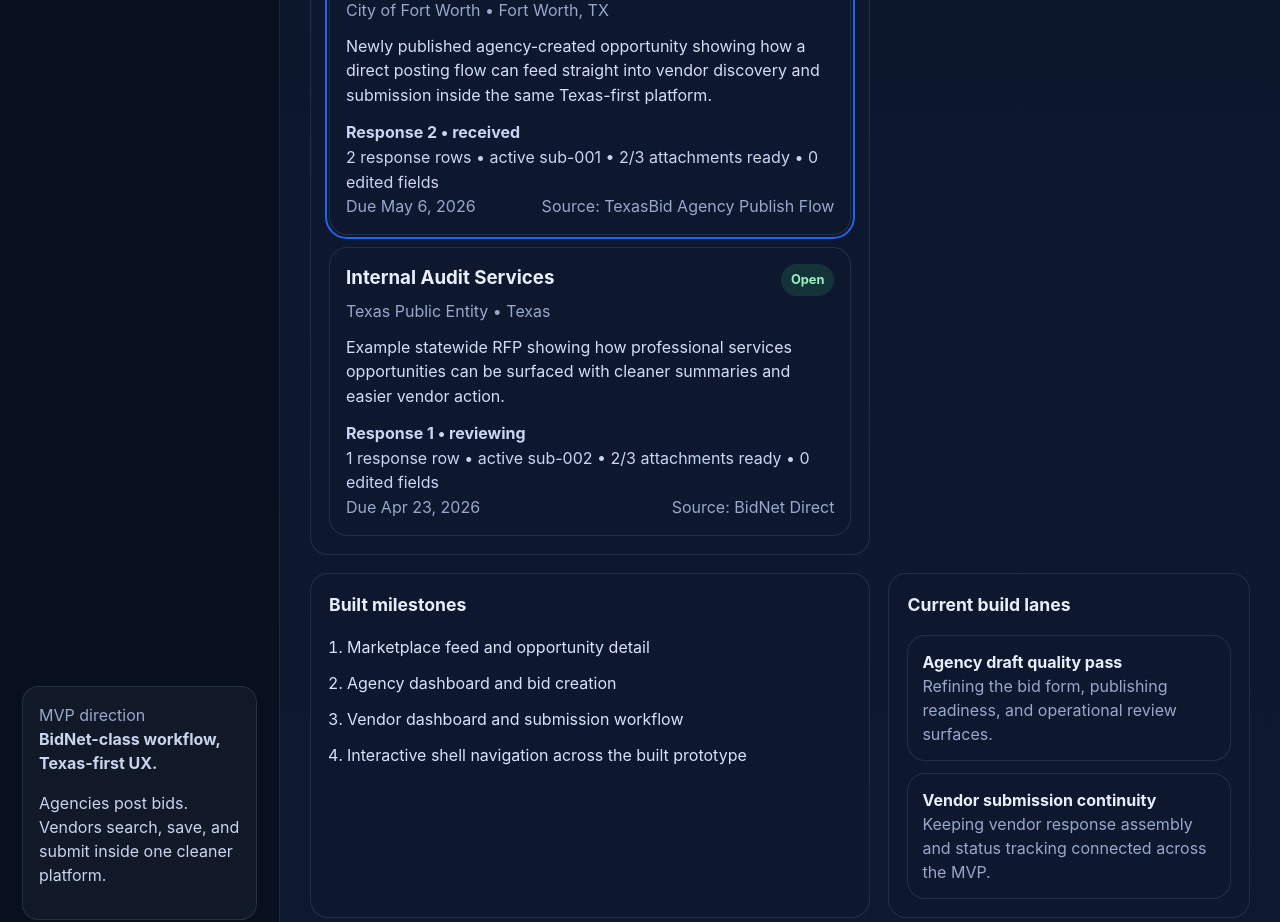
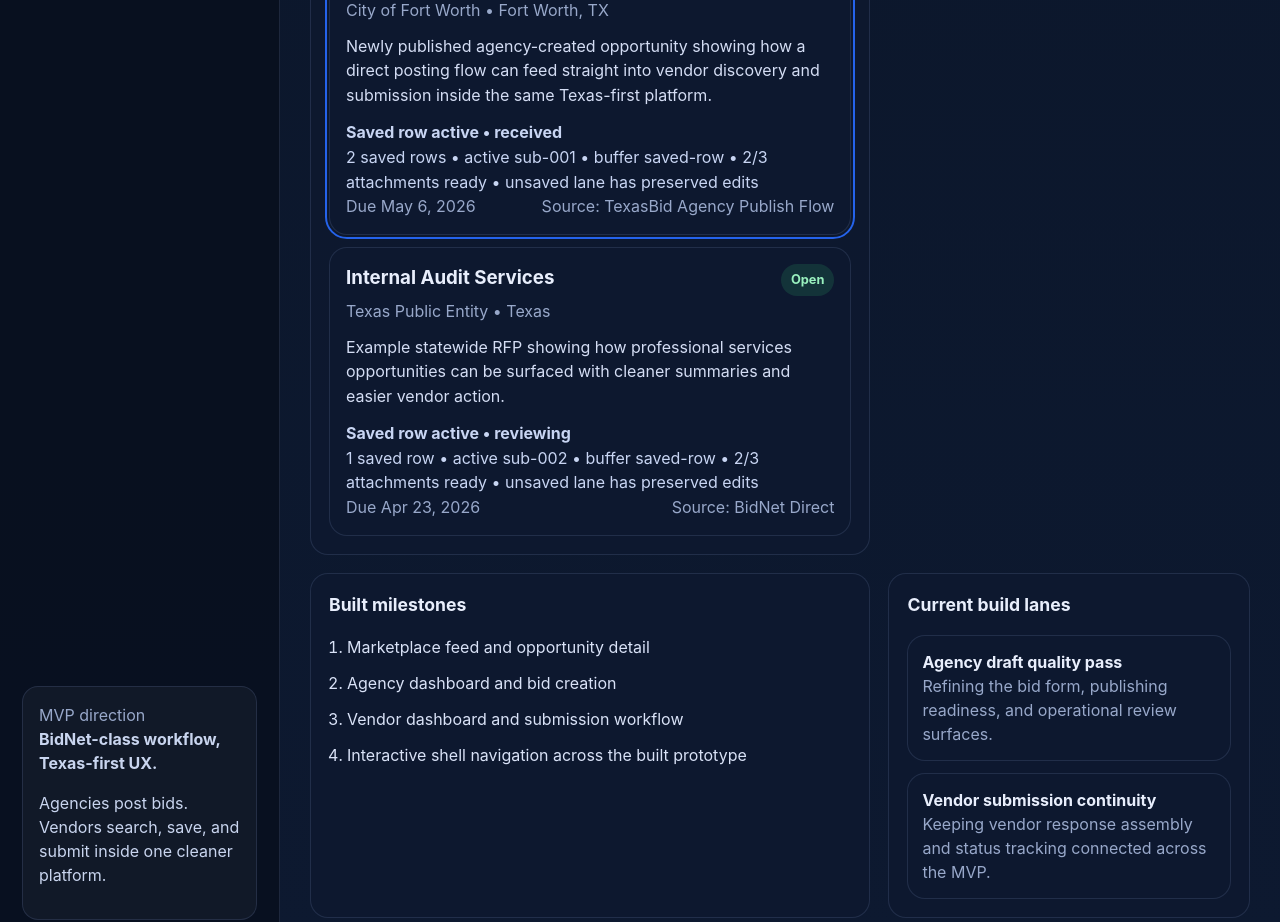
Before and after one commit to kinectic/texas-bid-consumer-portal, a React (Vite) app in the folder texas-bid-portal/: page / in a window 1280 px wide. Shown: the part 3320-4242 px from the top of the page. Built offline with nearby package versions, Linux system fonts and the light colour scheme.

Commit message:
Differentiate saved rows vs draft lanes in opportunity readiness

```diff
--- a/texas-bid-portal/src/App.tsx
+++ b/texas-bid-portal/src/App.tsx
@@ -281,25 +281,29 @@ function App() {
   }
   const readinessByOpportunityId: Record<string, OpportunityReadinessSummary> = Object.fromEntries(
     opportunities.map((opportunity) => {
-      const activeKey = selectedSubmissionByOpportunity[opportunity.id] ?? `draft:${opportunity.id}`
-      const form = submissionFormsByKey[activeKey] ?? initialSubmissionFormState
+      const selectedSavedKey = selectedSubmissionByOpportunity[opportunity.id]
+      const activeKey = selectedSavedKey ?? `draft:${opportunity.id}`
       const docs = submissionDocumentsByKey[activeKey] ?? initialSubmissionDocuments
+      const unsavedDraftFormForOpportunity = submissionFormsByKey[`draft:${opportunity.id}`] ?? initialSubmissionFormState
+      const unsavedDraftDocsForOpportunity = submissionDocumentsByKey[`draft:${opportunity.id}`] ?? initialSubmissionDocuments
       const matchingSubmissions = submissionQueue.filter((item) => item.opportunityId === opportunity.id)
-      const submission = matchingSubmissions.find((item) => item.id === selectedSubmissionByOpportunity[opportunity.id])
+      const submission = matchingSubmissions.find((item) => item.id === selectedSavedKey)
         ?? matchingSubmissions[0]
         ?? null
       const responseCount = matchingSubmissions.length
-      const editedFields = Object.entries(form).filter(([key, value]) => value !== initialSubmissionFormState[key as keyof SubmissionFormState]).length
       const attachedDocs = docs.filter((document) => document.status.toLowerCase().includes('attached')).length
+      const unsavedEditedFields = Object.entries(unsavedDraftFormForOpportunity).filter(([key, value]) => value !== initialSubmissionFormState[key as keyof SubmissionFormState]).length
+      const unsavedAttachedDocs = unsavedDraftDocsForOpportunity.filter((document) => document.status.toLowerCase().includes('attached')).length
+      const unsavedHasEdits = unsavedEditedFields > 0 || unsavedAttachedDocs > 0
       const label = submission
-        ? `Response ${responseCount} • ${submission.status}`
-        : editedFields > 0 || attachedDocs > 0
-          ? 'Draft in progress'
+        ? `Saved row active • ${submission.status}`
+        : unsavedHasEdits
+          ? 'Unsaved draft lane has edits'
           : 'No activity yet'
       const detail = submission
-        ? `${responseCount} response row${responseCount === 1 ? '' : 's'} • active ${submission.id} • ${attachedDocs}/${docs.length} attachments ready • ${editedFields} edited fields`
-        : editedFields > 0 || attachedDocs > 0
-          ? `${attachedDocs}/${docs.length} attachments ready • ${editedFields} edited fields`
+        ? `${responseCount} saved row${responseCount === 1 ? '' : 's'} • active ${submission.id} • buffer saved-row • ${attachedDocs}/${docs.length} attachments ready • unsaved lane ${unsavedHasEdits ? 'has preserved edits' : 'empty'}`
+        : unsavedHasEdits
+          ? `Unsaved draft buffer • ${unsavedAttachedDocs}/${unsavedDraftDocsForOpportunity.length} attachments ready • ${unsavedEditedFields} edited fields`
           : 'Untouched default response state'
 
       return [opportunity.id, { label, detail }]
```
